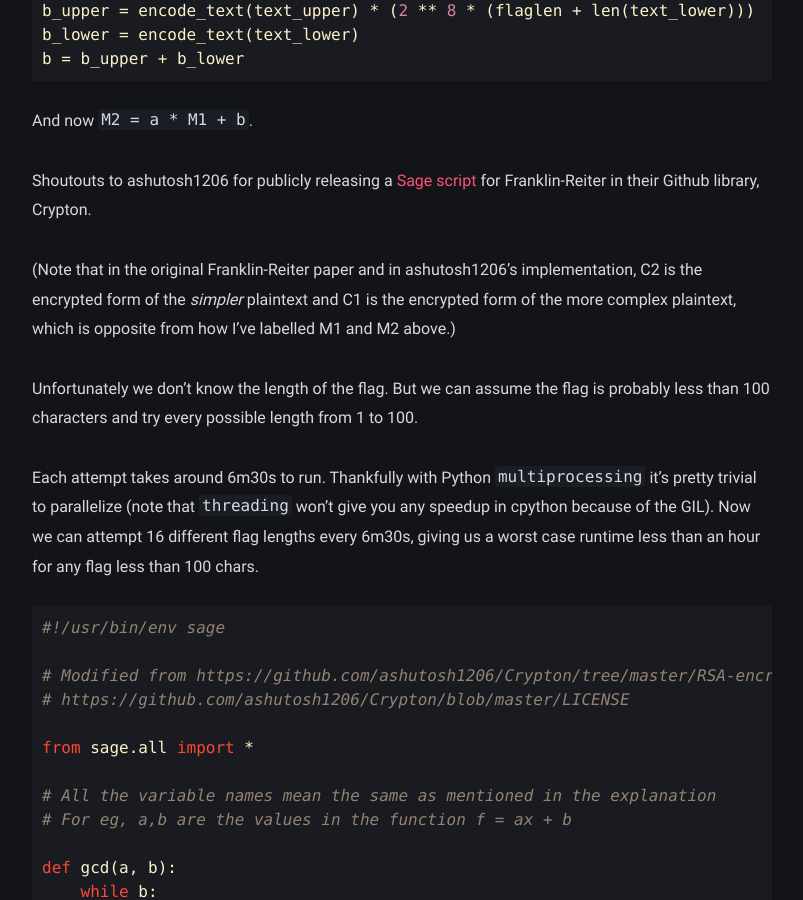
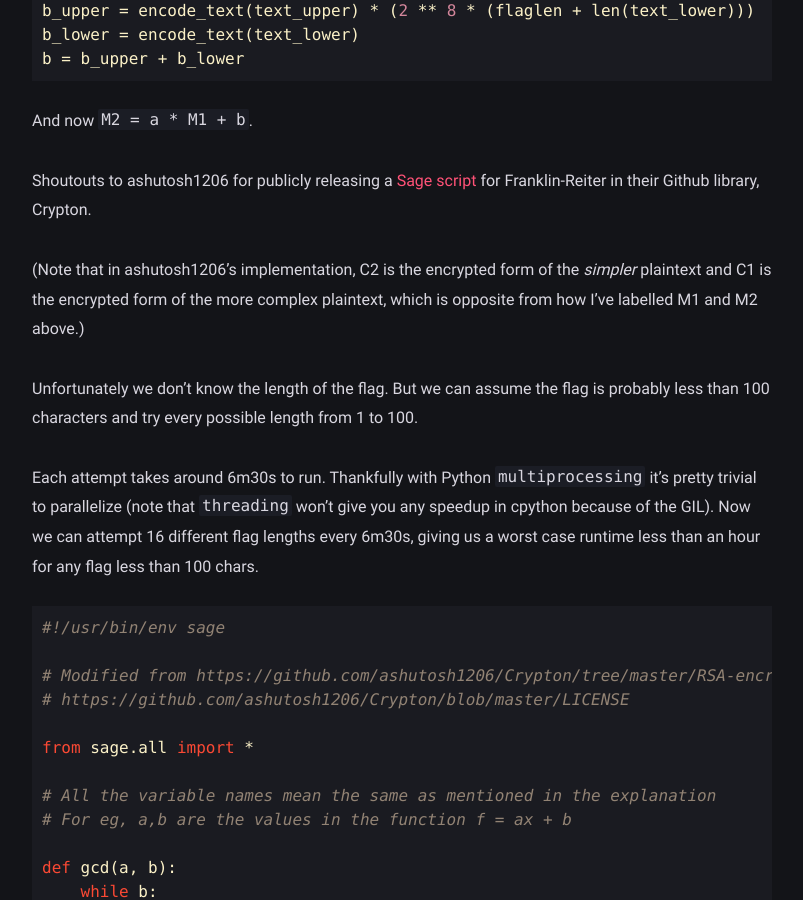
Before and after one commit to pwnfirstsearch/pwnfirstsearch.github.io, a Jekyll site: the page built from _posts/2021-04-05-b01lersctf2021-reasonable.md, in a window 1280 px wide and 900 px high, scrolled down 8441 px. Shown: the whole window, without its empty margins (238-1041 px from the left). Built offline with Jekyll 4.4.1, drawn with Linux system fonts in a browser that asks for light colours.

Commit message:
fixup 'reasonable'

```diff
--- a/_posts/2021-04-05-b01lersctf2021-reasonable.md
+++ b/_posts/2021-04-05-b01lersctf2021-reasonable.md
@@ -369,10 +369,10 @@ Shoutouts to ashutosh1206 for publicly releasing a
 [Sage script](https://github.com/ashutosh1206/Crypton/tree/master/RSA-encryption/Attack-Franklin-Reiter)
 for Franklin-Reiter in their Github library, Crypton.
 
-(Note that in the original Franklin-Reiter paper and in
-ashutosh1206's implementation, C2 is the encrypted form of the
-*simpler* plaintext and C1 is the encrypted form of the more complex
-plaintext, which is opposite from how I've labelled M1 and M2 above.)
+(Note that in ashutosh1206's implementation, C2 is the encrypted form
+of the *simpler* plaintext and C1 is the encrypted form of the more
+complex plaintext, which is opposite from how I've labelled M1 and M2
+above.)
 
 Unfortunately we don't know the length of the flag. But we can assume
 the flag is probably less than 100 characters and try every possible
```
